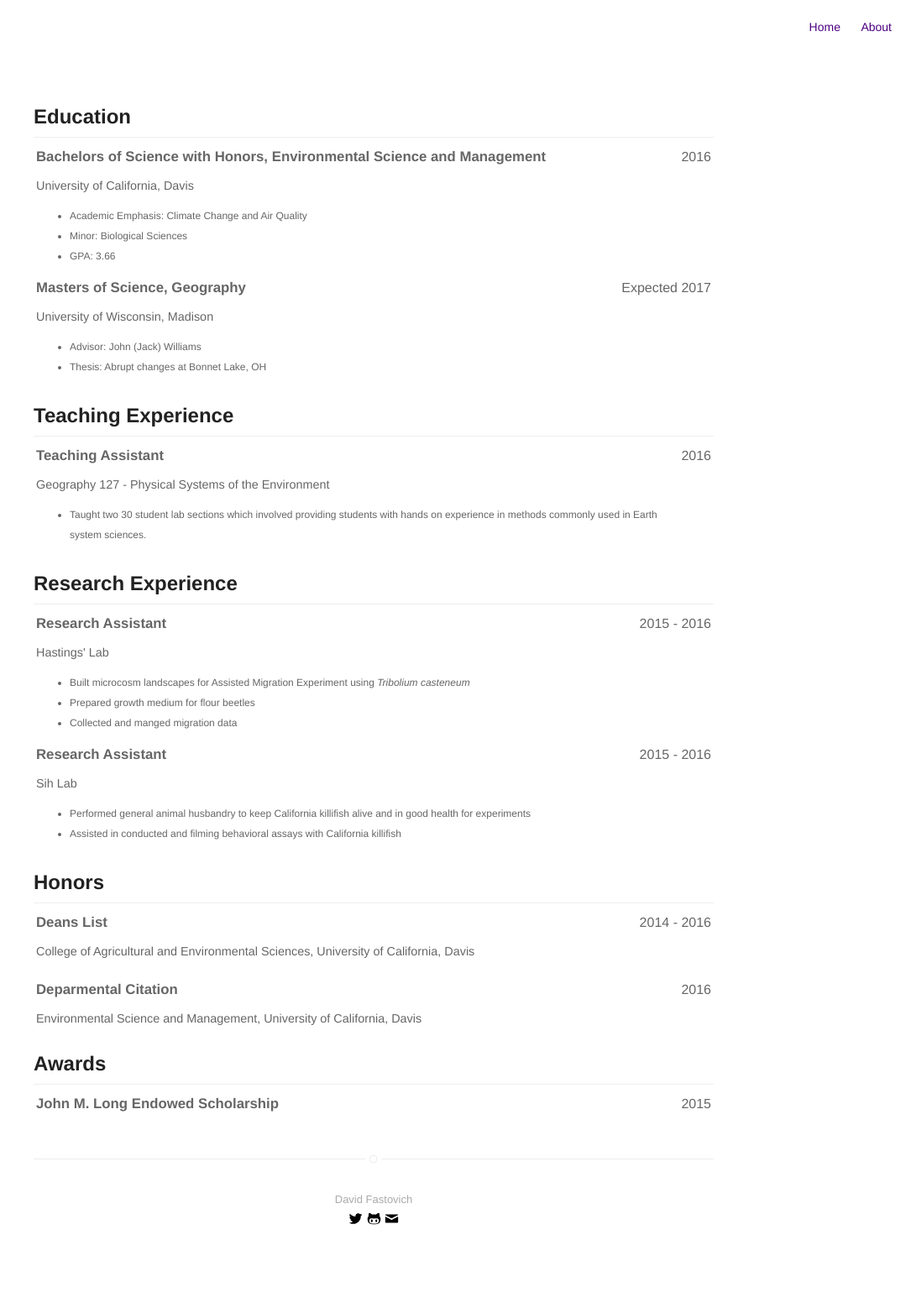
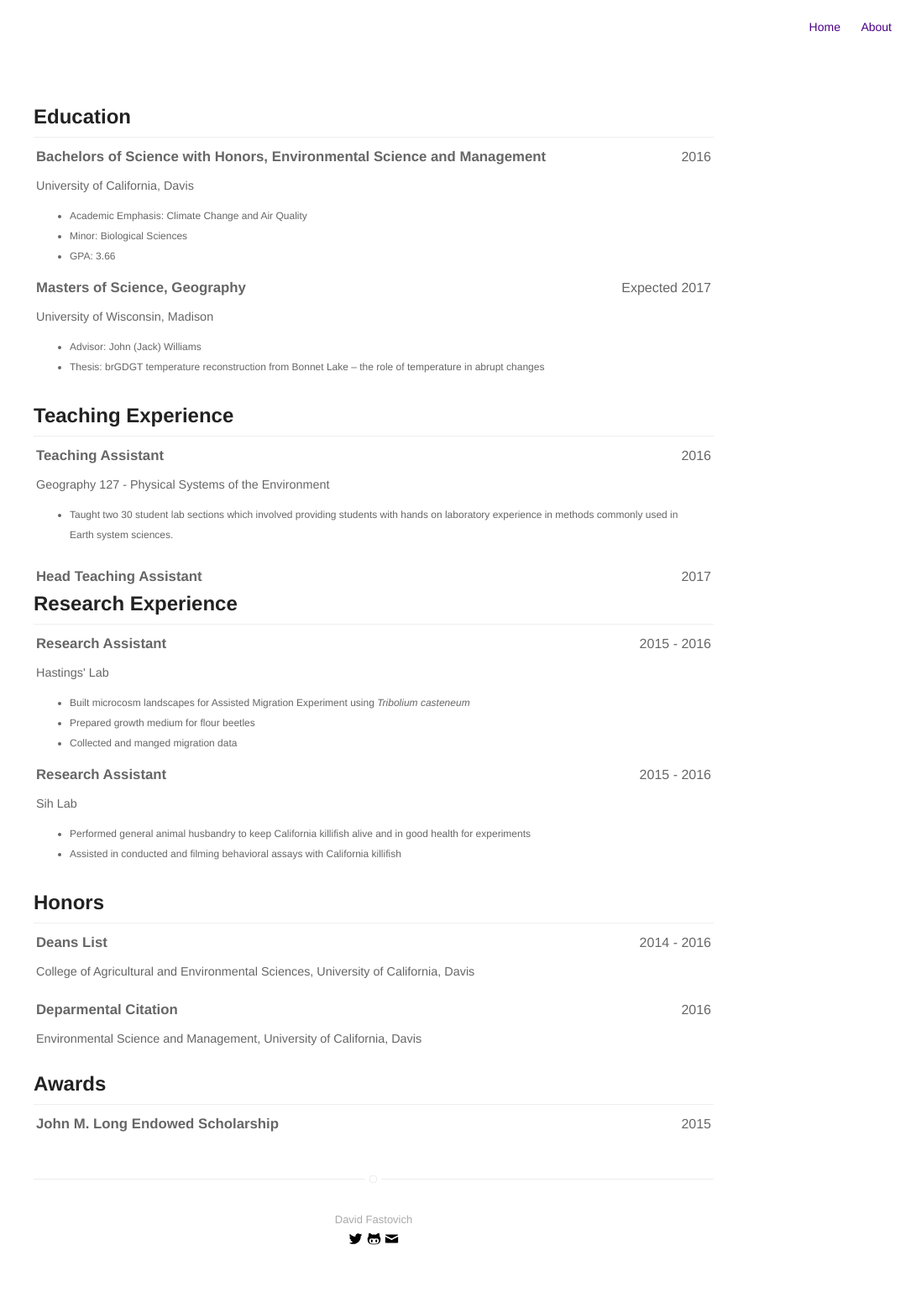
Before and after one commit to davidfastovich/davidfastovich.github.io, a Jekyll site: the page built from cv.md, in a window 1280 px wide. Shown: the whole page at 84% size, without its empty margins (195-1280 px from the left). Built offline with Jekyll 4.4.1, drawn with Linux system fonts in a browser that asks for light colours; before the commit the page ends 1534 px from its top, so only the background shows below that.

```diff
--- a/_config.yml
+++ b/_config.yml
@@ -1,6 +1,6 @@
 # main text of home
 name: David Fastovich
-bio: 1st year M.S. student in Geography at U.W. Madison
+bio: 2nd year M.S. student in Geography at U.W. Madison
 
 # twitter summary info
 description: Im a paleoecologist/paleclimatologist in training with broad interests in abrupt changes
--- a/cv.md
+++ b/cv.md
@@ -34,7 +34,7 @@ layout: page
 		<td>
 			<ul>
 				<li> Advisor: John (Jack) Williams </li>
-				<li> Thesis: Abrupt changes at Bonnet Lake, OH </li>
+				<li> Thesis: brGDGT temperature reconstruction from Bonnet Lake – the role of temperature in abrupt changes </li>
 			</ul>
 		</td>
 	</tr>
@@ -55,11 +55,28 @@ layout: page
 	<tr style="font-size:75%;">
 		<td>
 			<ul>
-				<li> Taught two 30 student lab sections which involved providing students with hands on experience in methods commonly used in Earth system sciences. </li>
+				<li> Taught two 30 student lab sections which involved providing students with hands on laboratory experience in methods commonly used in Earth system sciences. </li>
 			</ul>
 		</td>
 	</tr>
 	<tr class="separator" />
+	<tr>
+		<td style="font-size:105%;"><b> Head Teaching Assistant </b></td>
+		<td align="right"> 2017 </td>
+	</tr>
+	<!--tr class="separator" />
+	<tr style="font-size:90%;">
+		<td> Geography 120 - Introduction to the Earth System </td>
+	</tr>
+	<tr style="font-size:75%;">
+		<td>
+			<ul>
+				<li> Something about what I taught here. </li>
+				<li> Something about logistics here. </li>
+			</ul>
+		</td>
+	</tr>
+	<tr class="separator" /-->
 </table>
 
 <h2 style="font-size:150%;"> Research Experience </h2>
```
Also changed, not shown: about.md (+1 -1 lines), 2 other files.
